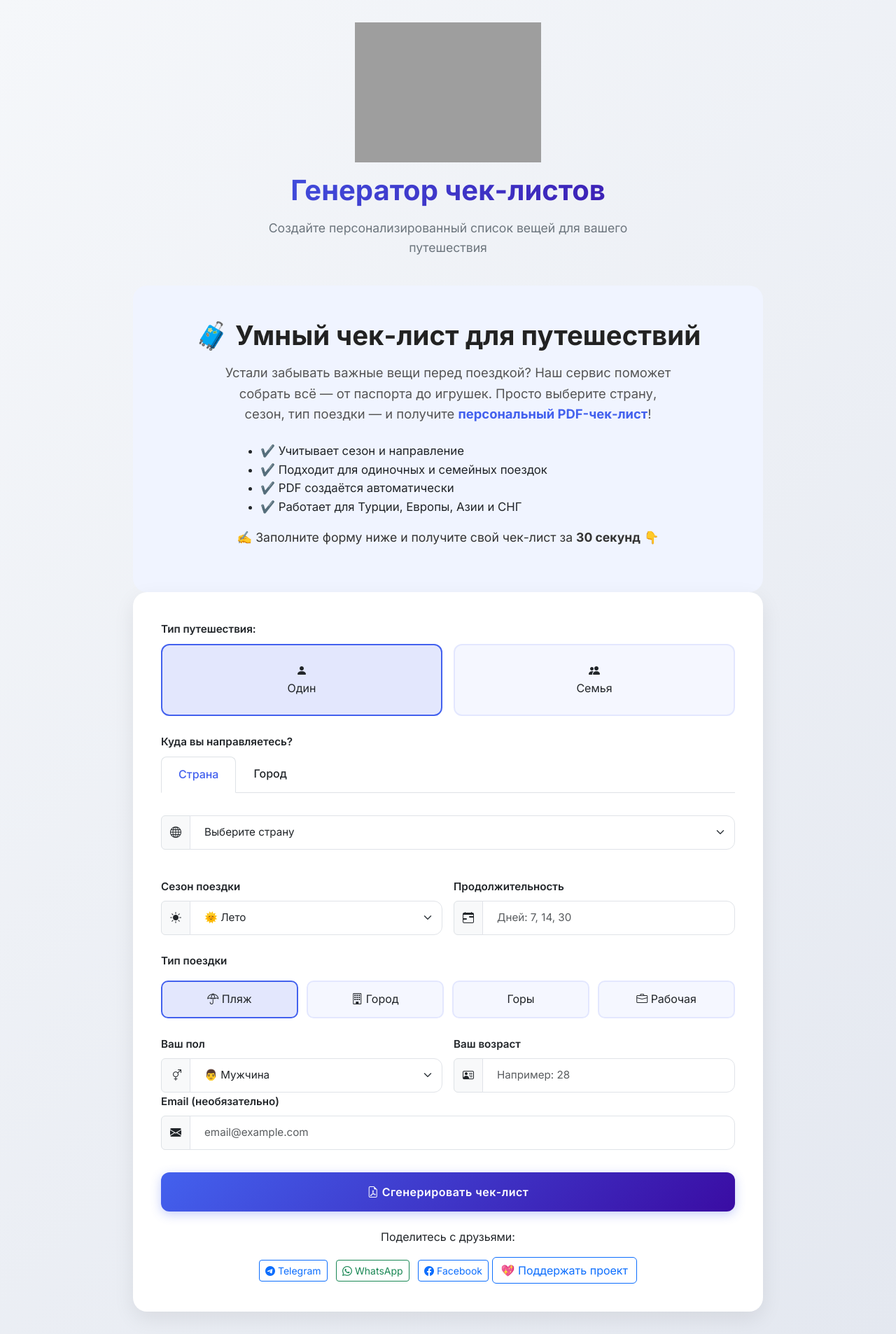
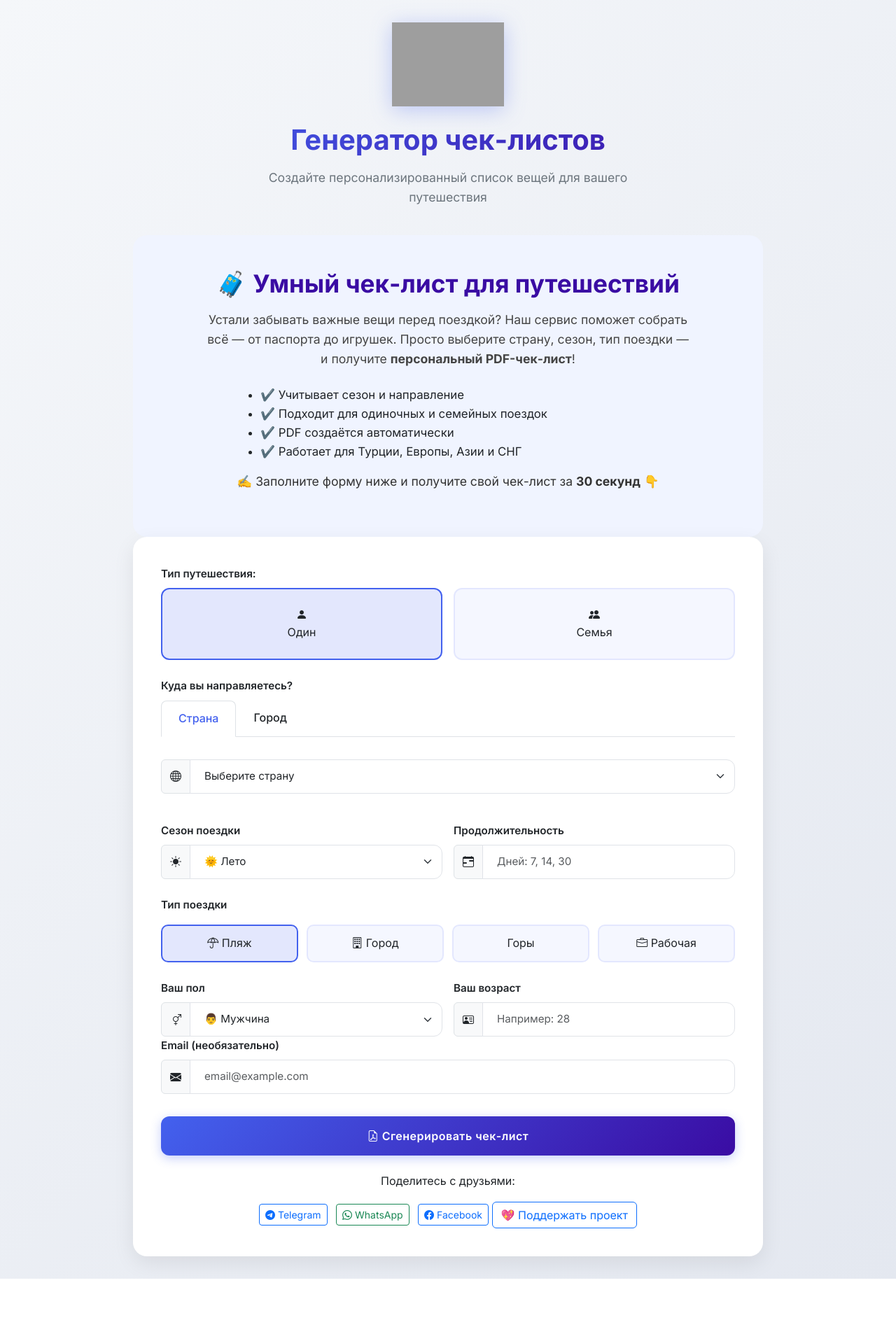
Before and after one commit to Infobest37/CheckListtTavel, a Flask app: page / in a window 1280 px wide. Shown: the whole page at 70% size. After the commit the page ends 1827 px from the top, so only its background shows below. Run offline with Flask 2, Linux system fonts and the light colour scheme; parts of the project's set-up code (start-up, migrations or seed data) failed here and were passed over; grey boxes are pictures that could not be loaded.

Commit message:
Initial commit

```diff
--- a/templates/index.html
+++ b/templates/index.html
@@ -263,27 +263,23 @@
   </style>
 
 </head>
-<style>
-  html {
-    scroll-behavior: smooth;
-  }
-</style>
 <body>
   <div class="travel-container">
     <div class="header-section">
-      <img src="/static/images/travel-illustration.svg" alt="Чек-лист" style="max-height: 200px; margin-bottom: 1rem;">
-
+      <img src="https://cdn-icons-png.flaticon.com/512/201/201623.png" alt="Путешествие" class="travel-image">
       <h1 class="header-title">Генератор чек-листов</h1>
       <p class="header-subtitle">Создайте персонализированный список вещей для вашего путешествия</p>
     </div>
 <section class="text-center py-5 px-3" style="background: #f0f4ff; border-radius: 20px; max-width: 960px; margin: 0 auto;">
-  <h1 class="fw-bold mb-3" style="font-size: 2.4rem; color: #222;">
-  🧳 Умный чек-лист для путешествий
-</h1>
-<p class="mb-4" style="font-size: 1.15rem; max-width: 650px; margin: 0 auto; color: #555;">
-  Устали забывать важные вещи перед поездкой? Наш сервис поможет собрать всё — от паспорта до игрушек.
-  Просто выберите страну, сезон, тип поездки — и получите <strong style="color: #4361ee;">персональный PDF-чек-лист</strong>!
-</p>
+  <h1 style="font-size: 2.2rem; font-weight: 700; color: #3a0ca3;" class="mb-3">
+    🧳 Умный чек-лист для путешествий
+  </h1>
+
+  <p style="font-size: 1.1rem; max-width: 700px; margin: 0 auto 1.5rem; color: #444;">
+    Устали забывать важные вещи перед поездкой? Наш сервис поможет собрать всё —
+    от паспорта до игрушек. Просто выберите страну, сезон, тип поездки — и получите
+    <strong>персональный PDF-чек-лист</strong>!
+  </p>
 
   <ul class="text-start mx-auto mb-3" style="max-width: 600px; font-size: 1.05rem; line-height: 1.6;">
     <li>✔️ Учитывает сезон и направление</li>
@@ -303,7 +299,7 @@
         <div class="mb-4">
           <label class="form-label">Тип путешествия:</label>
           <div class="travel-mode-selector">
-            <div class="travel-mode-option active" onclick="selectMode('Один', event)">
+            <div class="travel-mode-option active" onclick="selectMode('Один')">
               <i class="bi bi-person-fill"></i>
               <div class="travel-mode-text">Один</div>
               <input type="radio" name="mode" value="Один" checked hidden>
@@ -321,7 +317,7 @@
           <label class="form-label">Куда вы направляетесь?</label>
 
           <div class="destination-tabs">
-            <div class="destination-tab active" onclick="selectTab('country', event)">Страна</div>
+            <div class="destination-tab active" onclick="selectTab('country')">Страна</div>
             <div class="destination-tab" onclick="selectTab('city')">Город</div>
           </div>
 
@@ -379,19 +375,19 @@
         <div class="mb-4">
           <label class="form-label">Тип поездки</label>
           <div class="trip-type-selector">
-            <div class="trip-type-option active" onclick="selectTripType('Пляж', event)">
+            <div class="trip-type-option active" onclick="selectTripType('Пляж')">
               <i class="bi bi-umbrella"></i> Пляж
               <input type="radio" name="trip_type" value="Пляж" checked hidden>
             </div>
-            <div class="trip-type-option" onclick="selectTripType('Город', event)">
+            <div class="trip-type-option" onclick="selectTripType('Город')">
               <i class="bi bi-building"></i> Город
               <input type="radio" name="trip_type" value="Город" hidden>
             </div>
-            <div class="trip-type-option" onclick="selectTripType('Горы', event)">
+            <div class="trip-type-option" onclick="selectTripType('Горы')">
               <i class="bi bi-mountain"></i> Горы
               <input type="radio" name="trip_type" value="Горы" hidden>
             </div>
-            <div class="trip-type-option" onclick="selectTripType('Рабочая', event)">
+            <div class="trip-type-option" onclick="selectTripType('Рабочая')">
               <i class="bi bi-briefcase"></i> Рабочая
               <input type="radio" name="trip_type" value="Рабочая" hidden>
             </div>
@@ -601,7 +597,7 @@ async function generateChecklist() {
         }
     }
 
-    function selectTab(tabName, event) {
+    function selectTab(tabName) {
         if (!event) return;
 
         document.querySelectorAll('.destination-tab').forEach(tab => {
```
